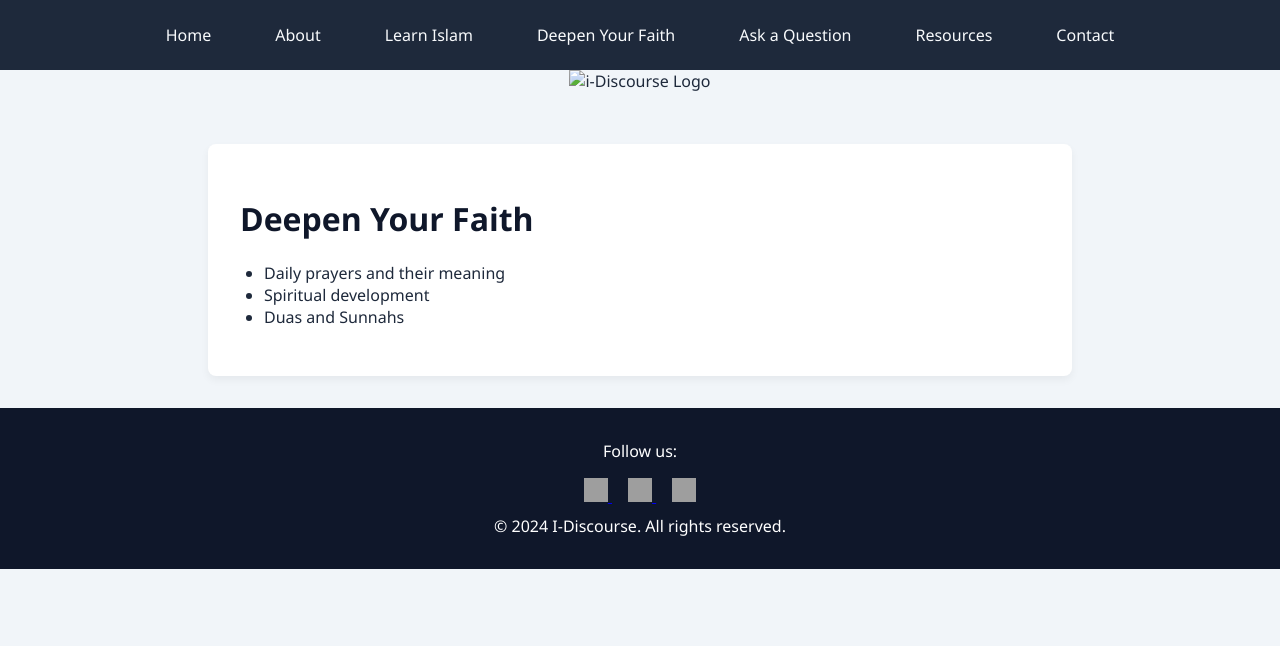
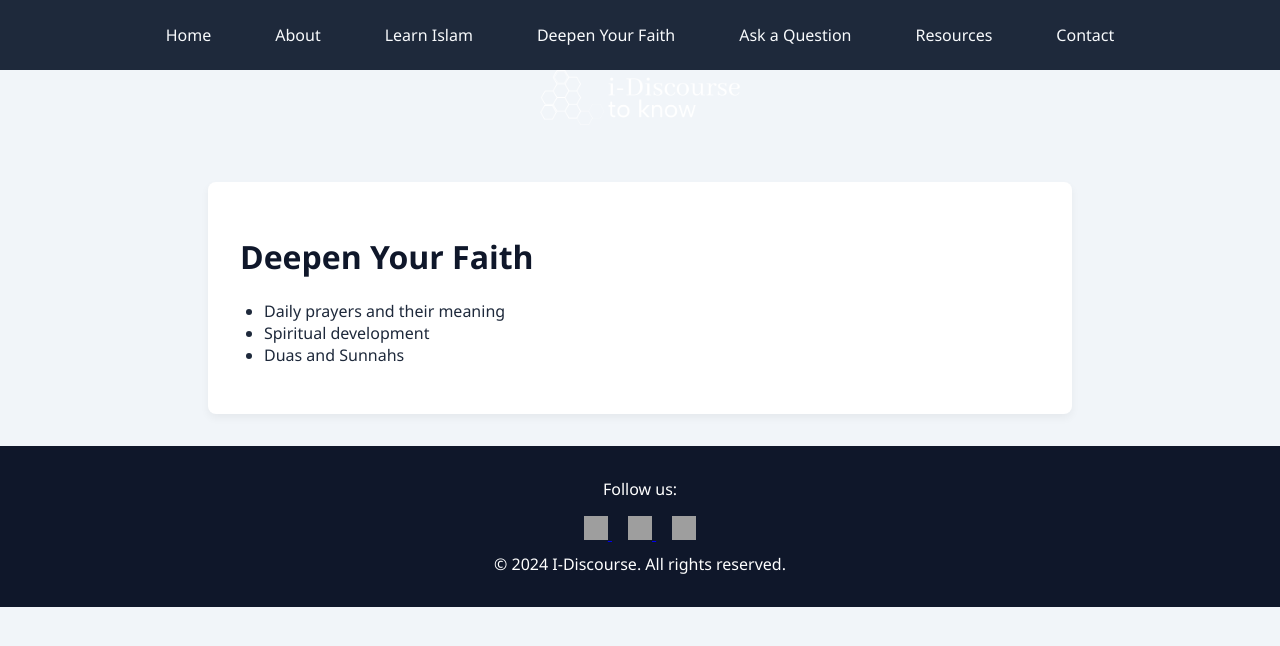
Before and after one commit to Kalxium/i-discourse, a plain HTML site: page deepen-faith.html in a window 1280 px wide. Drawn offline with Linux system fonts and the light colour scheme; grey boxes are pictures that could not be loaded.

Commit message:
Update deepen-faith.html

```diff
--- a/deepen-faith.html
+++ b/deepen-faith.html
@@ -17,7 +17,7 @@
   <a href="contact.html">Contact</a>
 </nav>
 
-  <div style="text-align:center;"><img src="assets/logo.png" alt="i-Discourse Logo" style="max-width: 200px; margin-bottom: 20px;"></div>
+  <div style="text-align:center;"><img src="logo.png" alt="i-Discourse Logo" style="max-width: 200px; margin-bottom: 20px;"></div>
 <main>
 
 <h1>Deepen Your Faith</h1>
```
